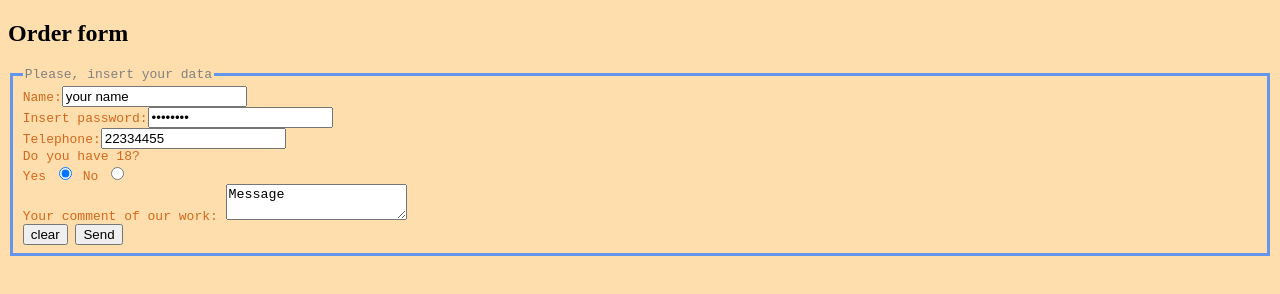
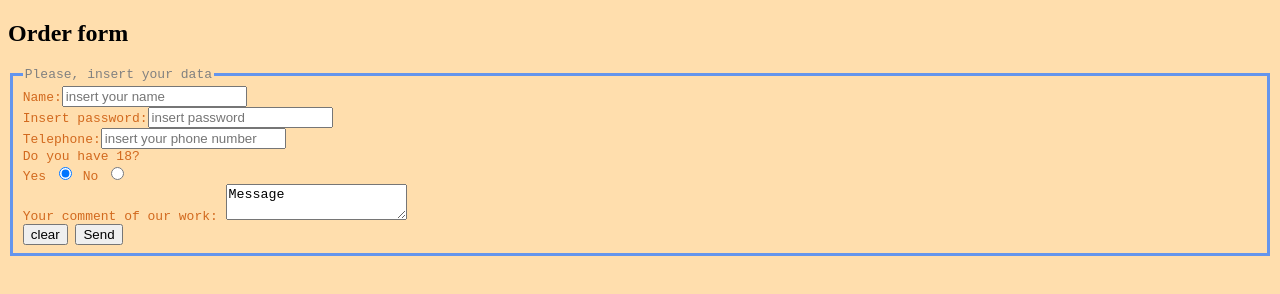
Before and after one commit to AirDrop94/HomeTasks, a plain HTML site: page HomeTask5/index.html in a window 1280 px wide. Drawn offline with Linux system fonts and the light colour scheme.

Commit message:
'(feat)fix_forms'

```diff
--- a/HomeTask5/index.html
+++ b/HomeTask5/index.html
@@ -11,15 +11,20 @@
     <legend>Please, insert your data</legend>
     Name:<input type="text"
                 name="user-name"
-                value="your name"
-                title="insert name"/><br/>
+                placeholder="insert your name"
+                title="insert name"
+                required=""
+                pattern="[A-Za-z]{,12}"/><br/>
     Insert password:<input type="password"
                            name="password"
-                           value="12345678"
-                           title="insert password"/><br/>
+                           placeholder="insert password"
+                           title="insert password"
+                           required=""
+                           pattern="[A-Za-z]{7}"/><br/>
     Telephone:<input type="text"
                      name="telephone"
-                     value="22334455"
+                     placeholder="insert your phone number"
+                     required=""
                      title="insert telephone"><br/>
     Do you have 18?<br/>
     Yes
```
